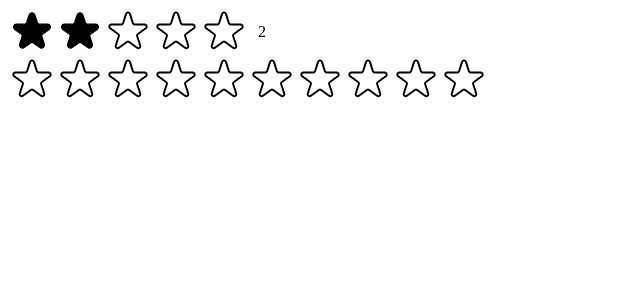
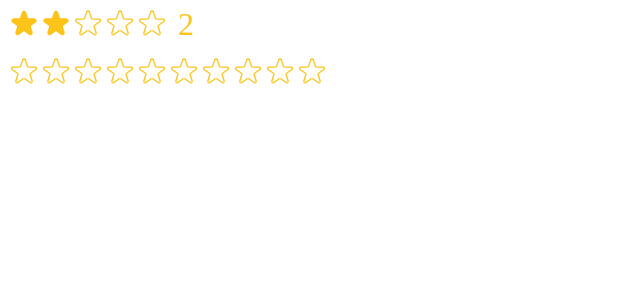
Before and after one commit to addisale27/usePopcorn, a React (Create React App) app: page / in a window 1280 px wide. Both pictures are taken after a click on the button 80 px from the left and 32 px from the top of the page. Shown: the top 300 px of the page, without its empty margins (0-640 px from the left). Built offline with nearby package versions, Linux system fonts and the light colour scheme.

Commit message:
just amazing

```diff
--- a/src/starRating.js
+++ b/src/starRating.js
@@ -1,19 +1,21 @@
 import { useState } from "react";
-
 const containerStyle = {
   display: "flex",
-  alignItems: "center",
   gap: "10px",
 };
 const ratingStyle = { display: "flex" };
-const textStyle = { lineHeight: "1", margin: 0 };
-const starStyle = {
-  width: "48px",
-  height: "48px",
-  cursor: "pointer",
-  display: "block",
-};
-export default function StarRating({ maxRating = 5 }) {
+
+export default function StarRating({
+  maxRating = 5,
+  color = `#FCC419`,
+  size = 48,
+}) {
+  const textStyle = {
+    lineHeight: "1",
+    margin: 0,
+    fontSize: `${size / 1.5}px`,
+    color,
+  };
   const [rating, setRating] = useState(0);
   const [tempRating, setTempRating] = useState(0);
   function handleOnRate(rating) {
@@ -36,6 +38,8 @@ export default function StarRating({ maxRating = 5 }) {
             onMoveIn={() => handleMoveIn(i + 1)}
             onMoveOut={() => handleMoveOut()}
             full={tempRating ? tempRating >= i + 1 : rating >= i + 1}
+            color={color}
+            size={size}
           />
         ))}
       </div>
@@ -43,8 +47,13 @@ export default function StarRating({ maxRating = 5 }) {
     </div>
   );
 }
-function Star({ onRate, full, onMoveIn, onMoveOut }) {
-  console.log(full);
+function Star({ onRate, full, onMoveIn, onMoveOut, color, size }) {
+  const starStyle = {
+    width: `${size / 1.5}px`,
+    height: "48px",
+    cursor: "pointer",
+    display: "block",
+  };
   return (
     <span
       style={starStyle}
@@ -57,8 +66,8 @@ function Star({ onRate, full, onMoveIn, onMoveOut }) {
         <svg
           xmlns="http://www.w3.org/2000/svg"
           viewBox="0 0 20 20"
-          fill="#000"
-          stroke="#000"
+          fill={color}
+          stroke={color}
         >
           <path d="M9.049 2.927c.3-.921 1.603-.921 1.902 0l1.07 3.292a1 1 0 00.95.69h3.462c.969 0 1.371 1.24.588 1.81l-2.8 2.034a1 1 0 00-.364 1.118l1.07 3.292c.3.921-.755 1.688-1.54 1.118l-2.8-2.034a1 1 0 00-1.175 0l-2.8 2.034c-.784.57-1.838-.197-1.539-1.118l1.07-3.292a1 1 0 00-.364-1.118L2.98 8.72c-.783-.57-.38-1.81.588-1.81h3.461a1 1 0 00.951-.69l1.07-3.292z" />
         </svg>
@@ -67,7 +76,7 @@ function Star({ onRate, full, onMoveIn, onMoveOut }) {
           xmlns="http://www.w3.org/2000/svg"
           fill="none"
           viewBox="0 0 24 24"
-          stroke="#000"
+          stroke={color}
         >
           <path
             strokeLinecap="round"
```
